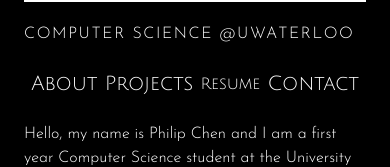
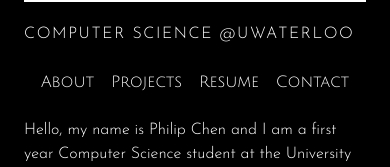
Before and after one commit to philipchen05/personal-website, a React (Create React App) app: page / in a window 390 px wide. Shown: the part 280-447 px from the top of the page. Built offline with nearby package versions, Linux system fonts and the light colour scheme.

Commit message:
Update Button.jsx

```diff
--- a/src/components/Button.jsx
+++ b/src/components/Button.jsx
@@ -1,7 +1,7 @@
 import React from "react";
 
 function Button(props) {
-    return <button className="transition-1 duration-700 hover:scale-110 font-display text-xl md:text-2xl lg:text-2xl text-white" onClick={() => props.f(props.num)}>{props.name}</button>
+    return <button className="transition-1 duration-700 hover:scale-110 font-display xs:text-lg sm:text-xl md:text-2xl lg:text-2xl text-white" onClick={() => props.f(props.num)}>{props.name}</button>
 }
 
 export default Button;
```
